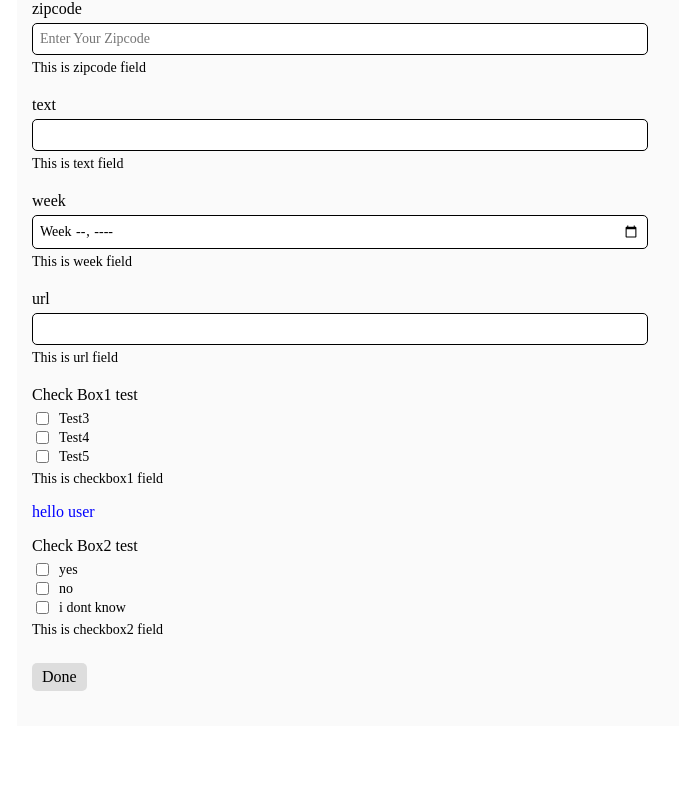
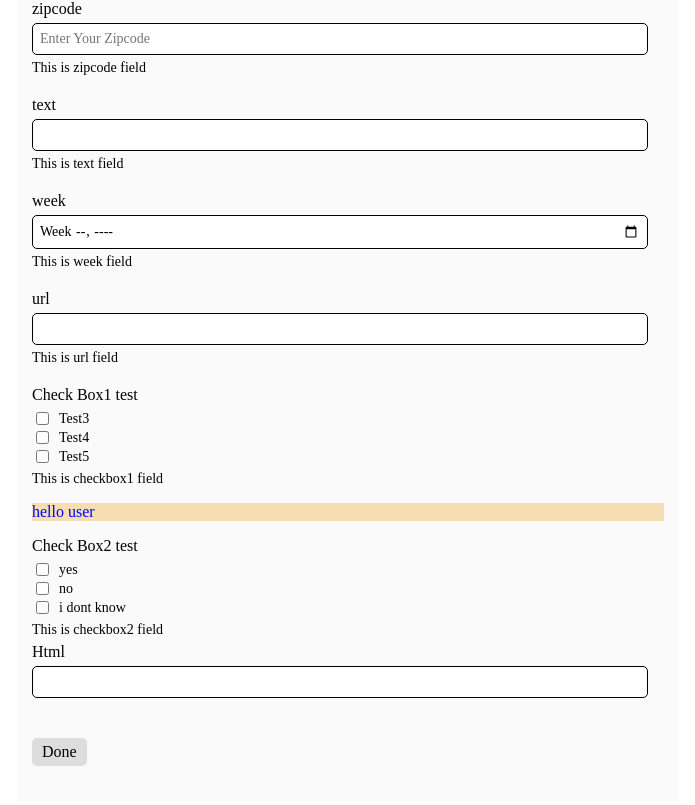
Before and after one commit to nettantra/llama-forms-react, a React (Create React App) app: page / in a window 1280 px wide. Shown: the part 942-1747 px from the top of the page, without its empty margins (307-1002 px from the left). Before the commit the page ends 1676 px from the top, so only its background shows below. Built offline with nearby package versions, Linux system fonts and the light colour scheme.

Commit message:
updated url json data

```diff
--- a/src/App.tsx
+++ b/src/App.tsx
@@ -105,6 +105,10 @@ function App() {
             // required: true,
             enum: ['yes', 'no', 'i dont know'],
             step:3
+          },
+          html:{
+            type: 'string',
+            step:1
           }
         }
       }}
@@ -134,8 +138,14 @@ function App() {
             className:"paragraph",
             style:{
               "color":"blue",
-              // "background-color":"wheat"
+              "background-color":"wheat"
             }
+          },
+          html :{
+            type:"html",
+            label : "Html",
+            htmlData : '<p>First &middot; Second</p>',
+
           },
           table: {
             type: "table",
--- a/src/llama/components/form/RenderForm.tsx
+++ b/src/llama/components/form/RenderForm.tsx
@@ -23,7 +23,7 @@ import ZipcodeField from '../fields/Zipcode/Zipcode'
 import TextField from '../fields/Text/Text';
 import WeekField from '../fields/Week/Week';
 import UrlField from '../fields/Url/Url';
-import TableField from '../fields/Table/Table'
+import TableField from '../fields/Table/Table';
 
 interface Props {
     fields: any,
```
